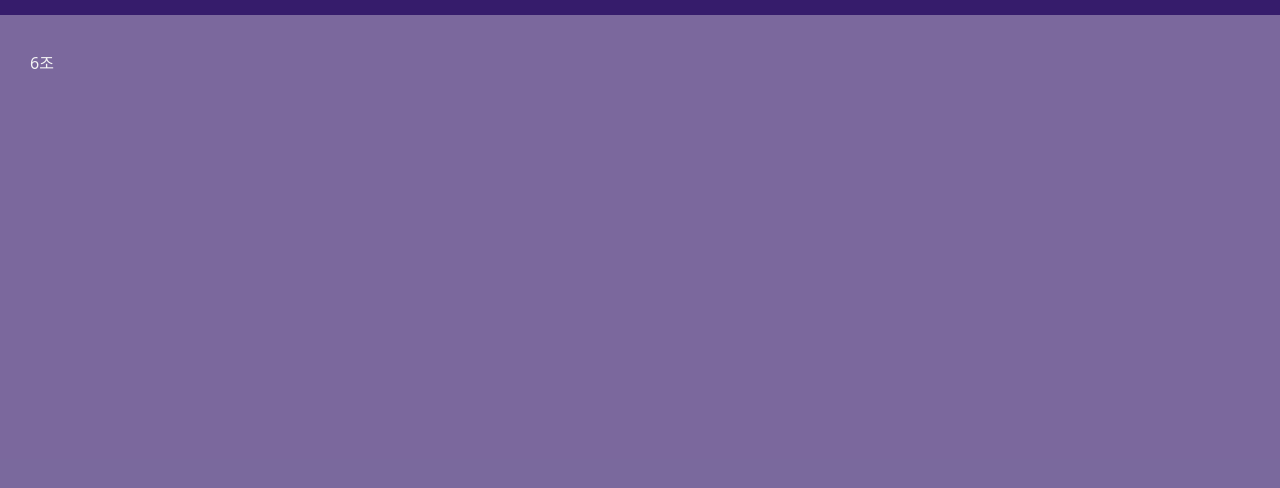
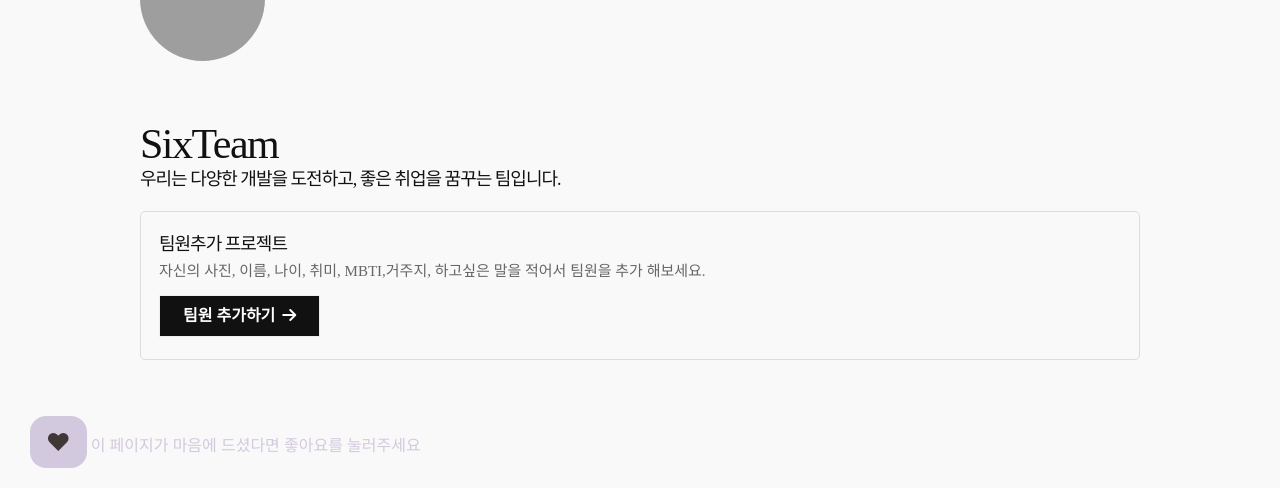
Before and after one commit to Hediar/Introduction-Page, a Flask app: page / in a window 1280 px wide. Shown: the part 341-829 px from the top of the page. Before the commit the page ends 410 px from the top, so only its background shows below. Run offline with Flask 3, Linux system fonts and the light colour scheme; data that the repository does not hold is empty; some web fonts are replaced.

Commit message:
5/17 통합

```diff
--- a/app.py
+++ b/app.py
@@ -4,8 +4,7 @@ from bs4 import BeautifulSoup
 app = Flask(__name__)
 from pymongo import MongoClient
 
-client = MongoClient(
-    )
+client = MongoClient()
 
 db = client.dbsparta
 
--- a/templates/index.html
+++ b/templates/index.html
@@ -4,6 +4,12 @@
     <meta charset="UTF-8" />
     <meta http-equiv="X-UA-Compatible" content="IE=edge" />
     <meta name="viewport" content="width=device-width, initial-scale=1.0" />
+    <link
+      rel="stylesheet"
+      href="https://cdnjs.cloudflare.com/ajax/libs/font-awesome/6.4.0/css/all.min.css"
+      integrity="sha512-iecdLmaskl7CVkqkXNQ/ZH/XLlvWZOJyj7Yy7tcenmpD1ypASozpmT/E0iPtmFIB46ZmdtAc9eNBvH0H/ZpiBw=="
+      crossorigin="anonymous"
+    />
     <link
       href="https://cdn.jsdelivr.net/npm/bootstrap@5.0.2/dist/css/bootstrap.min.css"
       rel="stylesheet"
@@ -34,8 +40,10 @@
       function open_information() {
         $(".col").on("click", function () {
           $(this).find(".card-footer").toggle();
+          // $("#intro-img-top").css("height");
         });
       }
+
       // GET
       function show_intro() {
         fetch("/intro")
@@ -56,6 +64,10 @@
 
               let temp_html = `<div class="col" onclick="open_information()">
                                           <div class="card h-100">
+                                            <!-- 삭제버튼만들기 -->
+                                            <div class="delete">
+                                            <div class = "deletebtn">
+                                            <button type="button" class="btn btn-outline-light" >X</button></div></div>
                                             <img src="${image}" class="intro-img-top" onerror="this.src='https://cdn0.iconfinder.com/data/icons/pinpoint-notifocation/48/none-1024.png'" alt="..." />
                                             <div class="card-body">
                                               <h5 class="card-title"><strong>${name}</strong></h5>
@@ -110,18 +122,45 @@
       }
     </script>
 
+    <!-- 파비콘 생성 -->
+    <link
+      href="https://i.postimg.cc/T38kQqHN/6.jpg.ico"
+      rel="chortcut icon"
+      type="image/x-icon"
+    />
     <title>팀 소개</title>
 
     <style>
+      @import url("https://cdn.jsdelivr.net/gh/orioncactus/pretendard/dist/web/static/pretendard.css");
+
+      a,
+      p,
+      h1,
+      h2,
+      h3,
+      h4,
+      h5,
+      h6,
+      span,
+      div {
+        font-family: "Pretendard";
+        color: #111;
+      }
+
       :root {
         /* color */
-        --clr-color-1: rgb(123, 104, 157);
+        --clr-color-1: #f9f9f9;
         --clr-color-2: rgb(77, 40, 154);
-        --clr-color-3: rgb(211, 201, 222);
+        --clr-color-3: #fff;
       }
-      .mytitle {
-        height: 300px;
-        width: 100%;
+      .navbar {
+        padding-top: 0px !important;
+        padding-bottom: 0px !important;
+      }
+      .container-fluid {
+        height: 40px;
+      }
+      .title-back {
         background-color: var(--clr-color-2);
         background-image: linear-gradient(
             0deg,
@@ -131,28 +170,95 @@
           url("");
         background-position: center;
         background-size: cover;
+      }
 
+      .mytitle {
+        height: 300px;
+        width: 1000px;
+        margin: 0 auto;
         color: white;
         font-size: 2rem;
         line-height: 45px;
-
         display: flex;
         flex-direction: column;
         align-items: center;
         justify-content: center;
+        position: relative;
+        left: 0;
+        bottom: 0;
       }
+
+      .mytitle::after {
+        display: block;
+        content: "";
+        background: url(https://i.postimg.cc/j5tf87jm/Group-1-2.png) center
+          center no-repeat;
+        width: 125px;
+        height: 125px;
+        border-radius: 100px;
+        position: absolute;
+        left: 0px;
+        bottom: -62px;
+      }
+
       .mytitle > button {
-        width: 200px;
-        height: 50px;
-        font-size: 1.313rem;
+        font-size: 17px;
         border-radius: 80px;
         border: 1px solid white;
-
         background-color: transparent;
         color: white;
-        margin: 30px auto 0 auto;
+        margin: 4px auto 0 auto;
+        padding: 0px 39px;
+        line-height: 39px;
+      }
+      /* 카드 삭제버튼 버튼을 오른쪽에 놓고싶어요*/
+      .deletebtn {
+        background-color: transparent;
+        width: 40px;
+        border-radius: 8px;
+        float: right;
       }
 
+      .teamintro-wrap {
+        margin-top: 120px;
+      }
+      .team-intro {
+        max-width: 1000px;
+        margin: 0 auto;
+      }
+      .team-intro h1 {
+        font-size: 42px;
+        margin-bottom: 0px;
+        letter-spacing: -1.5px;
+      }
+      .team-intro h4 {
+        font-size: 18px;
+        letter-spacing: -1px;
+        margin-bottom: 20px;
+      }
+      .intro-box {
+        border: solid 1px #ddd;
+        border-radius: 5px;
+        padding: 22px 18px;
+      }
+      .intro-box h4 {
+        margin-bottom: 6px;
+      }
+      .intro-box h5 {
+        font-size: 15px;
+        color: #666666;
+        margin-bottom: 15px;
+      }
+      .intro-box button {
+        border: solid 1px #eee;
+        padding: 8px 23px;
+        background: #111;
+        font-weight: 600;
+        color: white;
+      }
+      .fa-arrow-right {
+        margin-left: 7px;
+      }
       .modal {
         background: rgb(0, 0, 0, 0.7);
       }
@@ -169,18 +275,49 @@
       .input-text > .form-control {
         margin-bottom: 10px;
       }
+
       .intro-img-top {
+        padding: 15px 15px 0px 15px;
         height: 15rem;
         object-fit: cover;
       }
 
+      .team-title h2 {
+        margin-bottom: 40px;
+        font-size: 26px;
+        font-weight: 600;
+        position: relative;
+        left: 0;
+        bottom: 0;
+        letter-spacing: -1px;
+      }
+
+      .team-title h2::after {
+        display: block;
+        content: "";
+        width: 100%;
+        height: 2px;
+        position: absolute;
+        bottom: -8px;
+        background: linear-gradient(
+          to right,
+          #000000 0%,
+          #000000 16%,
+          #ddd 16%,
+          #ddd 100%
+        );
+      }
+
       .team-cards {
-        margin: 30px 30px 0 30px;
+        max-width: 1000px;
+        margin: 40px auto;
       }
+
       .col:hover {
         transform: scale(1.03);
         cursor: pointer;
       }
+
       .card-footer {
         display: none;
       }
@@ -188,6 +325,23 @@
       footer {
         color: whitesmoke;
         margin: 30px 30px 20px 30px;
+      }
+      .like {
+        background-color: rgb(211, 201, 222);
+        border-radius: 16px;
+        border: none;
+        color: #3f3636;
+        font-size: 24px;
+        padding: 8px 16px;
+        transition: color 0.2s ease, margin-top 0.1s ease;
+      }
+
+      .like:active {
+        margin-top: 3px;
+      }
+
+      .liked {
+        color: #e13b57;
       }
     </style>
   </head>
@@ -198,21 +352,31 @@
       style="background-color: var(--clr-color-3)"
     >
       <div class="container-fluid">
-        <a class="navbar-brand" href="#">
-          <img
-            src=""
-            alt="Logo"
-            width="100"
-            height="24"
-            class="d-inline-block align-text-top"
-          />
-        </a>
+        <a class="navbar-brand" href="#"> </a>
       </div>
     </nav>
     <!-- 배너 -->
-    <div class="mytitle">
-      <h1>팀 소개 페이지</h1>
-      <button onclick="open_box()">팀원 추가</button>
+    <div class="title-back">
+      <div class="mytitle">
+        <h1 style="color: white">팀 소개 페이지</h1>
+        <!-- <button onclick="open_box()">팀원 추가</button> -->
+      </div>
+    </div>
+    <div class="teamintro-wrap">
+      <div class="team-intro">
+        <h1>SixTeam</h1>
+        <h4>우리는 다양한 개발을 도전하고, 좋은 취업을 꿈꾸는 팀입니다.</h4>
+        <div class="intro-box">
+          <h4>팀원추가 프로젝트</h4>
+          <h5>
+            자신의 사진, 이름, 나이, 취미, MBTI,거주지, 하고싶은 말을 적어서
+            팀원을 추가 해보세요.
+          </h5>
+          <button onclick="open_box()">
+            팀원 추가하기<i class="fa fa-thin fa-arrow-right"></i>
+          </button>
+        </div>
+      </div>
     </div>
     <!-- 팀원 카드 -->
     <div class="team-cards">
@@ -311,6 +475,26 @@
         </div>
       </div>
     </div>
-    <footer>6조</footer>
+    <footer style="color: rgb(211, 201, 222)">
+      <button class="like" onclick="handleClickLike()">♥</button>
+      이 페이지가 마음에 드셨다면 좋아요를 눌러주세요
+    </footer>
   </body>
+  <script>
+    const info = document.querySelector("#post-box");
+
+    function sendMyInfoByEnter(e) {
+      if (e.key === "Enter" && !e.shiftKey) {
+        posting();
+        e.preventDefault();
+      }
+    }
+
+    info.addEventListener("keypress", sendMyInfoByEnter);
+
+    function handleClickLike() {
+      const like = document.querySelector(".like");
+      like.classList.toggle("liked");
+    }
+  </script>
 </html>
```
